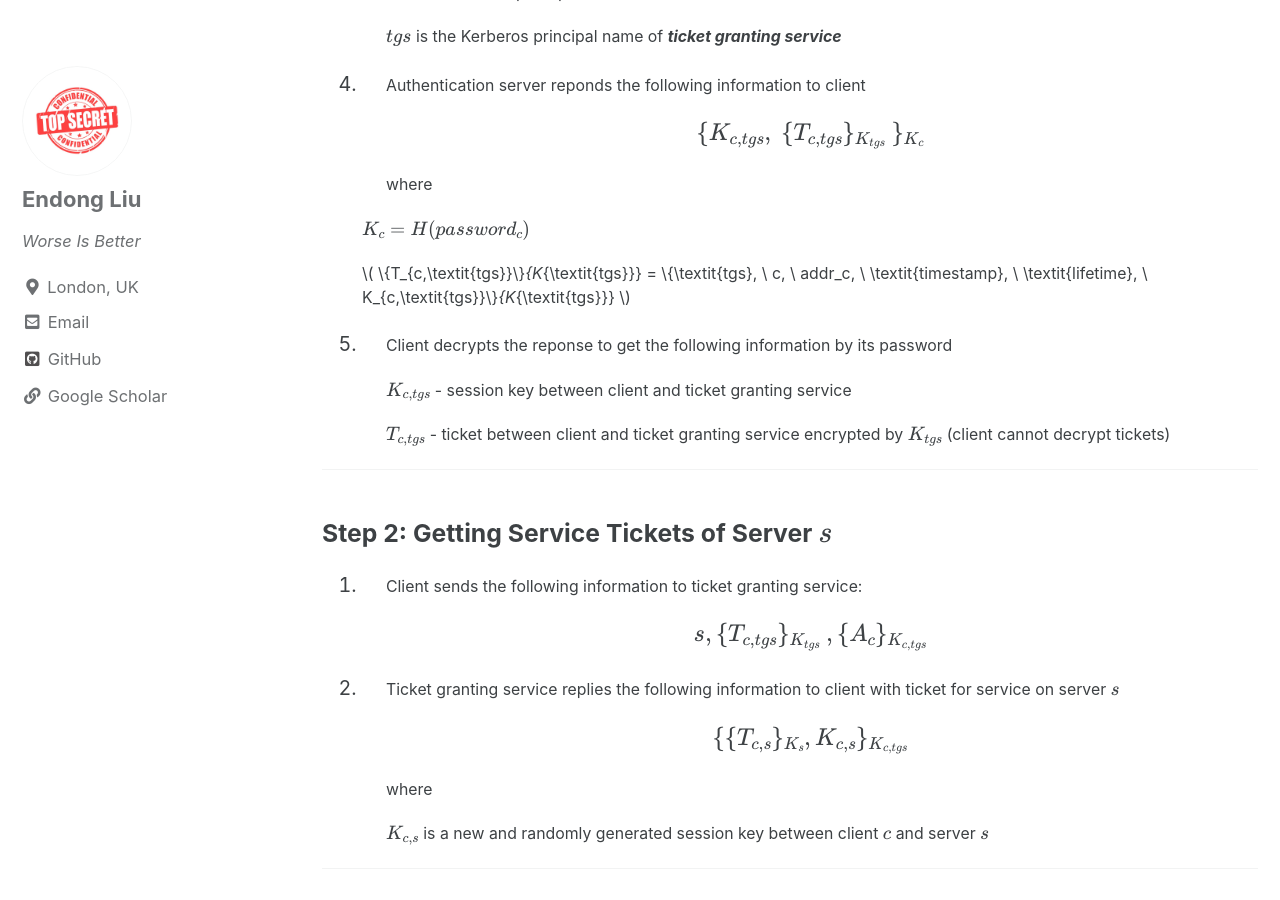
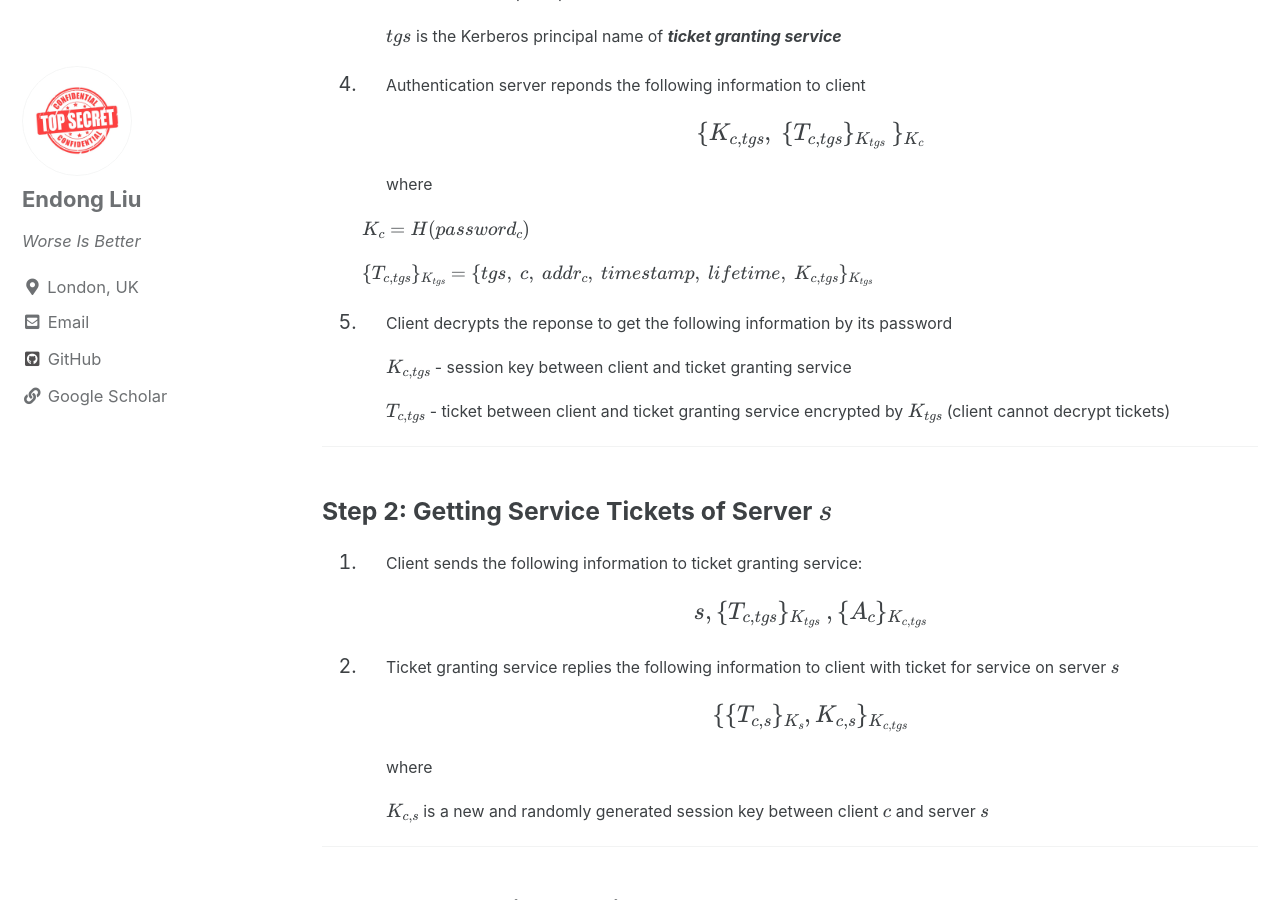
Before and after one commit to ZzPoLariszZ/zzpolariszz.github.io, a Jekyll site: the page built from _posts/2021-11-25-COMP0133-13.md, in a window 1280 px wide and 900 px high, scrolled down 3506 px. Built offline with Jekyll 4.4.1, drawn with Linux system fonts in a browser that asks for light colours; cached includes are drawn as plain includes.

```diff
--- a/_posts/2021-11-25-COMP0133-13.md
+++ b/_posts/2021-11-25-COMP0133-13.md
@@ -130,7 +130,7 @@ which is created by clients (clients must know \\( K_{c,s} \\)) to replace passw
 
     \\( K_c = H(password_c) \\)
 
-    \\( \\{T_{c,\textit{tgs}}\\}_{K_{\textit{tgs}}} = \\{\textit{tgs}, \ c, \ addr_c, \ \textit{timestamp}, \ \textit{lifetime}, \ K_{c,\textit{tgs}}\\}_{K_{\textit{tgs}}} \\)
+    \\( \\{T_{c,\textit{tgs}}\\}\_{K_{\textit{tgs}}} = \\{\textit{tgs}, \ c, \ addr_c, \ \textit{timestamp}, \ \textit{lifetime}, \ K_{c,\textit{tgs}}\\}\_{K_{\textit{tgs}}} \\)
 
 5. \\( \quad \\) Client decrypts the reponse to get the following information by its password
 
```
